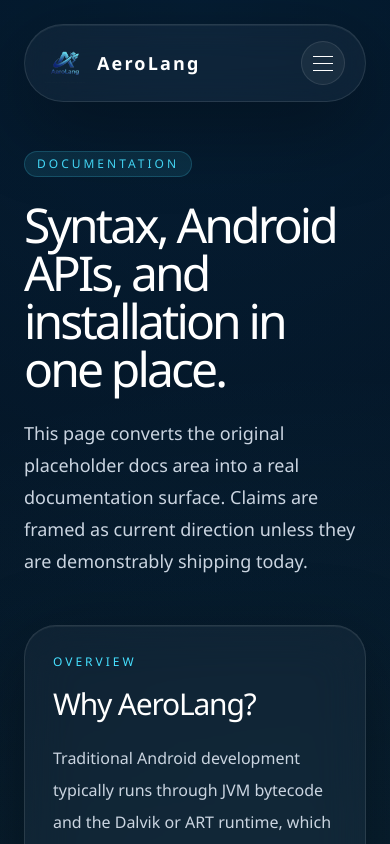
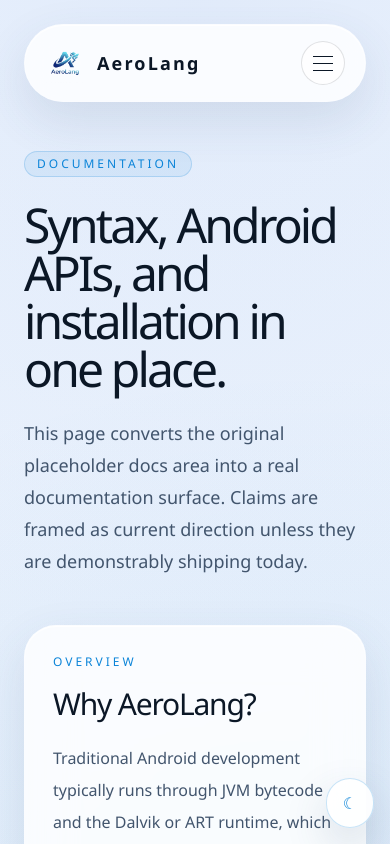
Before and after one commit to GitGuru29/AeroLang-web, a Next.js app: page /docs in a window 390 px wide. Shown: the top 844 px of the page. Built offline with nearby package versions, Linux system fonts and the light colour scheme.

Commit message:
Add light and dark theme toggle

```diff
--- a/app/globals.css
+++ b/app/globals.css
@@ -6,11 +6,27 @@
   color-scheme: dark;
   --bg: #02050c;
   --bg-alt: #06101d;
+  --surface: rgba(255, 255, 255, 0.04);
+  --surface-strong: #08111f;
   --fg: #f8fbff;
   --muted: #95a5bf;
+  --muted-strong: #64748b;
   --cyan: #46dfff;
   --blue: #149cff;
   --font-display: "Avenir Next", "Segoe UI", "Helvetica Neue", "Arial Nova", sans-serif;
+}
+
+html.light {
+  color-scheme: light;
+  --bg: #edf4fb;
+  --bg-alt: #ffffff;
+  --surface: rgba(255, 255, 255, 0.82);
+  --surface-strong: #f4f8fc;
+  --fg: #07111d;
+  --muted: #47607b;
+  --muted-strong: #6b7f96;
+  --cyan: #0b84d8;
+  --blue: #1d64d8;
 }
 
 * {
@@ -30,6 +46,16 @@
     linear-gradient(180deg, #02050c 0%, #050c16 46%, #030712 100%);
   color: var(--fg);
   font-family: var(--font-display);
+  transition:
+    background 180ms ease,
+    color 180ms ease;
+}
+
+html.light body {
+  background:
+    radial-gradient(circle at top, rgba(29, 100, 216, 0.1), transparent 24%),
+    radial-gradient(circle at 80% 20%, rgba(11, 132, 216, 0.12), transparent 18%),
+    linear-gradient(180deg, #f8fbff 0%, #eef5fb 52%, #e6eef7 100%);
 }
 
 @media (pointer: fine) {
@@ -57,10 +83,18 @@
 }
 
 .glass-panel {
-  @apply border border-white/10 bg-white/[0.04] backdrop-blur-xl;
+  @apply border backdrop-blur-xl;
+  border-color: rgba(255, 255, 255, 0.1);
+  background: var(--surface);
   box-shadow:
     inset 0 1px 0 rgba(255, 255, 255, 0.06),
     0 24px 80px rgba(0, 0, 0, 0.35);
+}
+
+html.light .glass-panel {
+  box-shadow:
+    inset 0 1px 0 rgba(255, 255, 255, 0.9),
+    0 18px 48px rgba(57, 84, 118, 0.12);
 }
 
 .eyebrow {
@@ -74,10 +108,22 @@
   color: transparent;
 }
 
+html.light .text-gradient {
+  background: linear-gradient(180deg, #07111d 0%, #0b84d8 72%, #1d64d8 100%);
+  -webkit-background-clip: text;
+  background-clip: text;
+}
+
 .hero-mask {
   background:
     linear-gradient(180deg, rgba(2, 5, 12, 0.3) 0%, rgba(2, 5, 12, 0.85) 74%, #02050c 100%),
     linear-gradient(90deg, rgba(2, 5, 12, 0.65) 0%, rgba(2, 5, 12, 0.12) 42%, rgba(2, 5, 12, 0.6) 100%);
+}
+
+html.light .hero-mask {
+  background:
+    linear-gradient(180deg, rgba(248, 251, 255, 0.58) 0%, rgba(248, 251, 255, 0.88) 74%, #eef5fb 100%),
+    linear-gradient(90deg, rgba(248, 251, 255, 0.82) 0%, rgba(248, 251, 255, 0.2) 42%, rgba(248, 251, 255, 0.72) 100%);
 }
 
 .grid-overlay {
@@ -164,6 +210,122 @@
   border-radius: 9999px;
   background: #b7f4ff;
   box-shadow: 0 0 14px rgba(70, 223, 255, 0.55);
+}
+
+.theme-toggle {
+  position: fixed;
+  right: 1.5rem;
+  bottom: 1.5rem;
+  z-index: 110;
+  display: inline-flex;
+  align-items: center;
+  gap: 0.65rem;
+  border-radius: 9999px;
+  border: 1px solid rgba(70, 223, 255, 0.2);
+  background: rgba(6, 16, 29, 0.78);
+  padding: 0.8rem 1rem;
+  color: var(--fg);
+  box-shadow: 0 18px 44px rgba(0, 0, 0, 0.28);
+  backdrop-filter: blur(18px);
+  transition:
+    transform 180ms ease,
+    background 180ms ease,
+    border-color 180ms ease;
+}
+
+.theme-toggle:hover {
+  transform: translateY(-1px);
+  border-color: rgba(70, 223, 255, 0.42);
+}
+
+.theme-toggle-icon {
+  display: inline-flex;
+  width: 1.1rem;
+  justify-content: center;
+  color: var(--cyan);
+}
+
+.theme-toggle-label {
+  font-size: 0.875rem;
+  font-weight: 600;
+}
+
+html.light .theme-toggle {
+  background: rgba(255, 255, 255, 0.88);
+  border-color: rgba(11, 132, 216, 0.22);
+  box-shadow: 0 18px 44px rgba(57, 84, 118, 0.18);
+}
+
+html.light .starfield-layer,
+html.light .star-particle {
+  opacity: 0.12;
+}
+
+html.light .text-white,
+html.light .text-slate-100,
+html.light .text-slate-200 {
+  color: #0b1726 !important;
+}
+
+html.light .text-slate-300 {
+  color: #42556d !important;
+}
+
+html.light .text-slate-400,
+html.light .text-slate-500 {
+  color: #60738a !important;
+}
+
+html.light .text-cyan {
+  color: #0b84d8 !important;
+}
+
+html.light .text-emerald-300 {
+  color: #0f766e !important;
+}
+
+html.light .border-white\/8,
+html.light .border-white\/10,
+html.light .border-white\/12,
+html.light .border-white\/15 {
+  border-color: rgba(11, 23, 38, 0.12) !important;
+}
+
+html.light .border-cyan\/20,
+html.light .border-cyan\/30 {
+  border-color: rgba(11, 132, 216, 0.2) !important;
+}
+
+html.light .bg-cyan\/10 {
+  background-color: rgba(11, 132, 216, 0.08) !important;
+}
+
+html.light .bg-emerald-400\/10 {
+  background-color: rgba(15, 118, 110, 0.08) !important;
+}
+
+html.light .bg-white\/\[0\.03\],
+html.light .bg-white\/\[0\.04\],
+html.light .bg-white\/5 {
+  background-color: rgba(255, 255, 255, 0.7) !important;
+}
+
+html.light .code-window,
+html.light .playground-shell {
+  background: rgba(255, 255, 255, 0.82) !important;
+}
+
+html.light .code-window .bg-\[\#08111f\],
+html.light .code-window .bg-\[\#06101d\]\/80,
+html.light .code-window .bg-\[linear-gradient\(180deg\,rgba\(20\,156\,255\,0\.08\)\,transparent_24\%\)\],
+html.light .playground-shell .bg-\[\#030811\],
+html.light .playground-shell .bg-\[\#040b14\],
+html.light .playground-shell .bg-\[linear-gradient\(180deg\,rgba\(20\,156\,255\,0\.06\)\,transparent_24\%\)\] {
+  background: var(--surface-strong) !important;
+}
+
+html.light textarea {
+  color: #0b1726;
 }
 
 .card-glow:hover {
@@ -285,6 +447,18 @@
   }
 }
 
+@media (max-width: 640px) {
+  .theme-toggle {
+    right: 1rem;
+    bottom: 1rem;
+    padding: 0.75rem 0.9rem;
+  }
+
+  .theme-toggle-label {
+    display: none;
+  }
+}
+
 @media (prefers-reduced-motion: reduce) {
   html {
     scroll-behavior: auto;
--- a/app/layout.tsx
+++ b/app/layout.tsx
@@ -1,5 +1,6 @@
 import type { Metadata } from "next";
 import { CursorOrb } from "@/components/cursor-orb";
+import { ThemeToggle } from "@/components/theme-toggle";
 import { siteUrl } from "@/app/site-data";
 import "./globals.css";
 
@@ -39,9 +40,27 @@
   children: React.ReactNode;
 }>) {
   return (
-    <html lang="en">
+    <html lang="en" suppressHydrationWarning>
+      <head>
+        <script
+          dangerouslySetInnerHTML={{
+            __html: `
+              (function () {
+                var storageKey = "aerolang-theme";
+                var storedTheme = localStorage.getItem(storageKey);
+                var systemTheme = window.matchMedia("(prefers-color-scheme: light)").matches ? "light" : "dark";
+                var theme = storedTheme === "light" || storedTheme === "dark" ? storedTheme : systemTheme;
+                document.documentElement.classList.toggle("light", theme === "light");
+                document.documentElement.classList.toggle("dark", theme === "dark");
+                document.documentElement.style.colorScheme = theme;
+              })();
+            `,
+          }}
+        />
+      </head>
       <body>
         <CursorOrb />
+        <ThemeToggle />
         {children}
       </body>
     </html>
--- a/components/code-window.tsx
+++ b/components/code-window.tsx
@@ -55,7 +55,7 @@
   }
 
   return (
-    <div className="glass-panel overflow-hidden rounded-[28px] border border-white/12 bg-[#06101d]/80 shadow-glow">
+    <div className="code-window glass-panel overflow-hidden rounded-[28px] border border-white/12 bg-[#06101d]/80 shadow-glow">
       <div className="flex items-center justify-between border-b border-white/10 px-5 py-4">
         <div className="flex items-center gap-3">
           <div className="flex gap-2">
--- a/components/playground-shell.tsx
+++ b/components/playground-shell.tsx
@@ -183,7 +183,7 @@
   }, [code, selectedExample, status]);
 
   return (
-    <div className="glass-panel overflow-hidden rounded-[32px] border border-white/12 bg-[#06101d]/80 shadow-glow">
+    <div className="playground-shell glass-panel overflow-hidden rounded-[32px] border border-white/12 bg-[#06101d]/80 shadow-glow">
       <div className="flex flex-col gap-4 border-b border-white/10 px-5 py-4 lg:flex-row lg:items-center lg:justify-between">
         <div>
           <p className="text-sm uppercase tracking-[0.25em] text-cyan">AeroLang Playground</p>
--- /dev/null
+++ b/components/theme-toggle.tsx
@@ -0,0 +1,49 @@
+"use client";
+
+import { useEffect, useState } from "react";
+
+type Theme = "dark" | "light";
+
+const storageKey = "aerolang-theme";
+
+function applyTheme(theme: Theme) {
+  document.documentElement.classList.toggle("light", theme === "light");
+  document.documentElement.classList.toggle("dark", theme === "dark");
+  document.documentElement.style.colorScheme = theme;
+}
+
+export function ThemeToggle() {
+  const [theme, setTheme] = useState<Theme>("dark");
+  const [mounted, setMounted] = useState(false);
+
+  useEffect(() => {
+    const storedTheme = window.localStorage.getItem(storageKey);
+    const systemTheme = window.matchMedia("(prefers-color-scheme: light)").matches ? "light" : "dark";
+    const nextTheme = storedTheme === "light" || storedTheme === "dark" ? storedTheme : systemTheme;
+
+    applyTheme(nextTheme);
+    setTheme(nextTheme);
+    setMounted(true);
+  }, []);
+
+  function handleToggle() {
+    const nextTheme = theme === "dark" ? "light" : "dark";
+    setTheme(nextTheme);
+    applyTheme(nextTheme);
+    window.localStorage.setItem(storageKey, nextTheme);
+  }
+
+  return (
+    <button
+      type="button"
+      aria-label={mounted ? `Switch to ${theme === "dark" ? "light" : "dark"} mode` : "Toggle color mode"}
+      onClick={handleToggle}
+      className="theme-toggle"
+    >
+      <span className="theme-toggle-icon" aria-hidden="true">
+        {theme === "dark" ? "☀" : "☾"}
+      </span>
+      <span className="theme-toggle-label">{mounted ? `${theme === "dark" ? "Light" : "Dark"} mode` : "Theme"}</span>
+    </button>
+  );
+}
```
